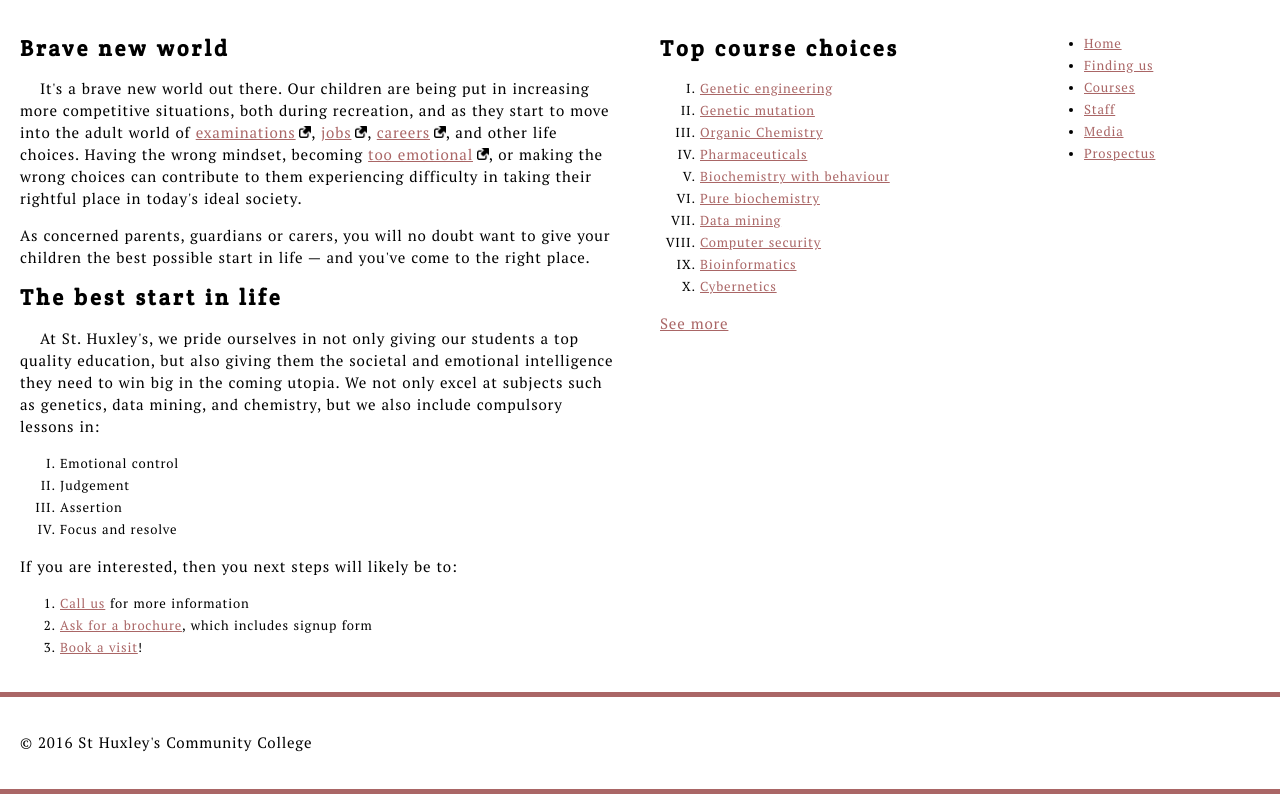
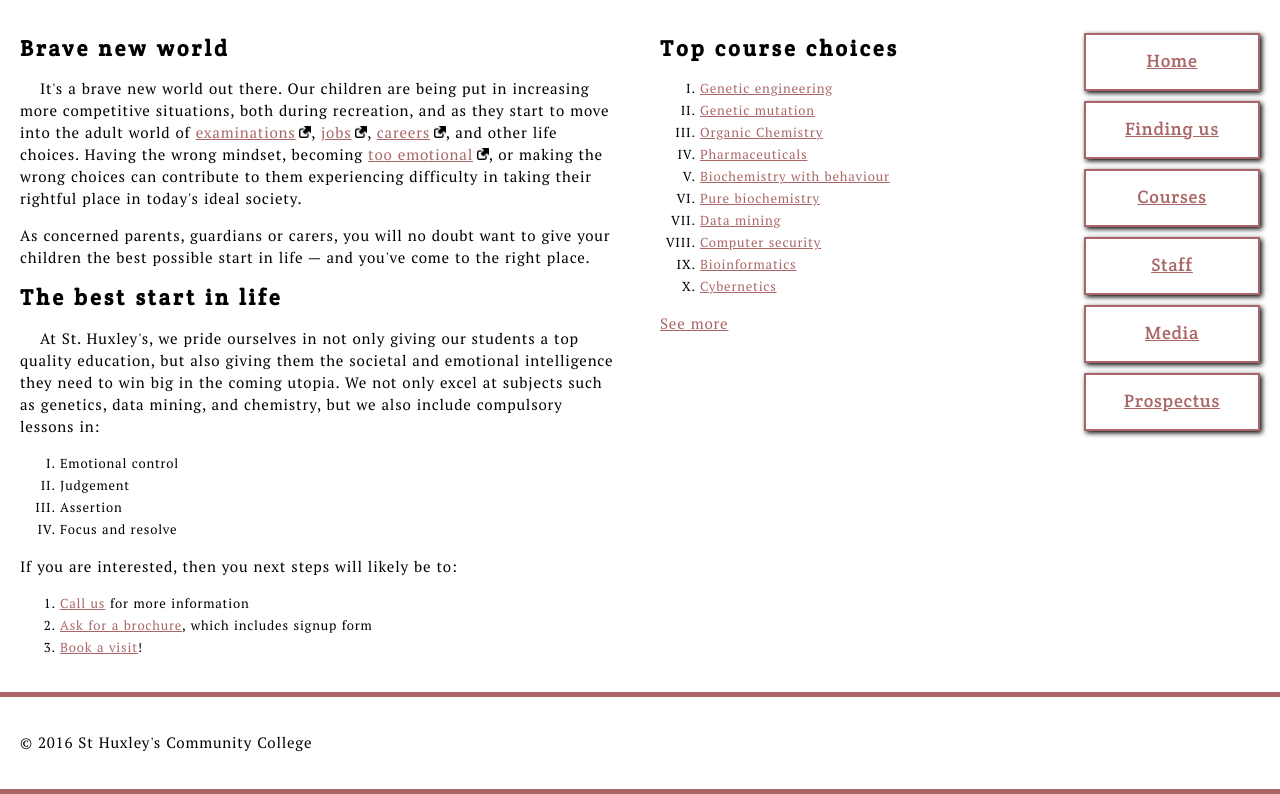
Before and after one commit to stradlingm/stradlingm.github.io, a PHP site: page /lab3/part3/index.html in a window 1280 px wide. Shown: the part 126-920 px from the top of the page. Run offline with PHP 8.4, Linux system fonts and the light colour scheme.

Commit message:
Update style.css
Added designs to nav links

```diff
--- a/lab3/part3/style.css
+++ b/lab3/part3/style.css
@@ -8,9 +8,6 @@ body {
   margin: 0 auto;
   min-width: 1000px;
   max-width: 1400px;
-  line-height: 2.2rem;
-  letter-spacing: 0.8px;
-  word-spacing: 0.7px;
 }
 
 /* Layout */
@@ -64,6 +61,9 @@ footer {
 html {
     font-family: bodyFont;
     font-size: 10px;
+    line-height: 2.2rem;
+    letter-spacing: 0.8px;
+    word-spacing: 0.7px;
 }
 
 aside ul, section ul{
@@ -97,13 +97,30 @@ li {
   line-height: 2.2rem;
 }
 
+.indent-paragraph {
+  text-indent: 20px;
+}
+
+nav ul li {
+  border: 2px solid #a66;
+  text-align: center;
+  list-style: none;
+  margin-top: 10px;
+  margin-bottom: 10px;
+  padding: 15px;
+  box-shadow: 2px 2px 5px;
+}
+
+nav ul li a {
+  font-family: headingFont;
+  font-size: 1.8rem;
+
+}
+
 header h1 {
     text-align: center;
 }
 
-.indent-paragraph {
-    text-indent: 20px;
-}
 
 a:link {
   color: #a66;
```
